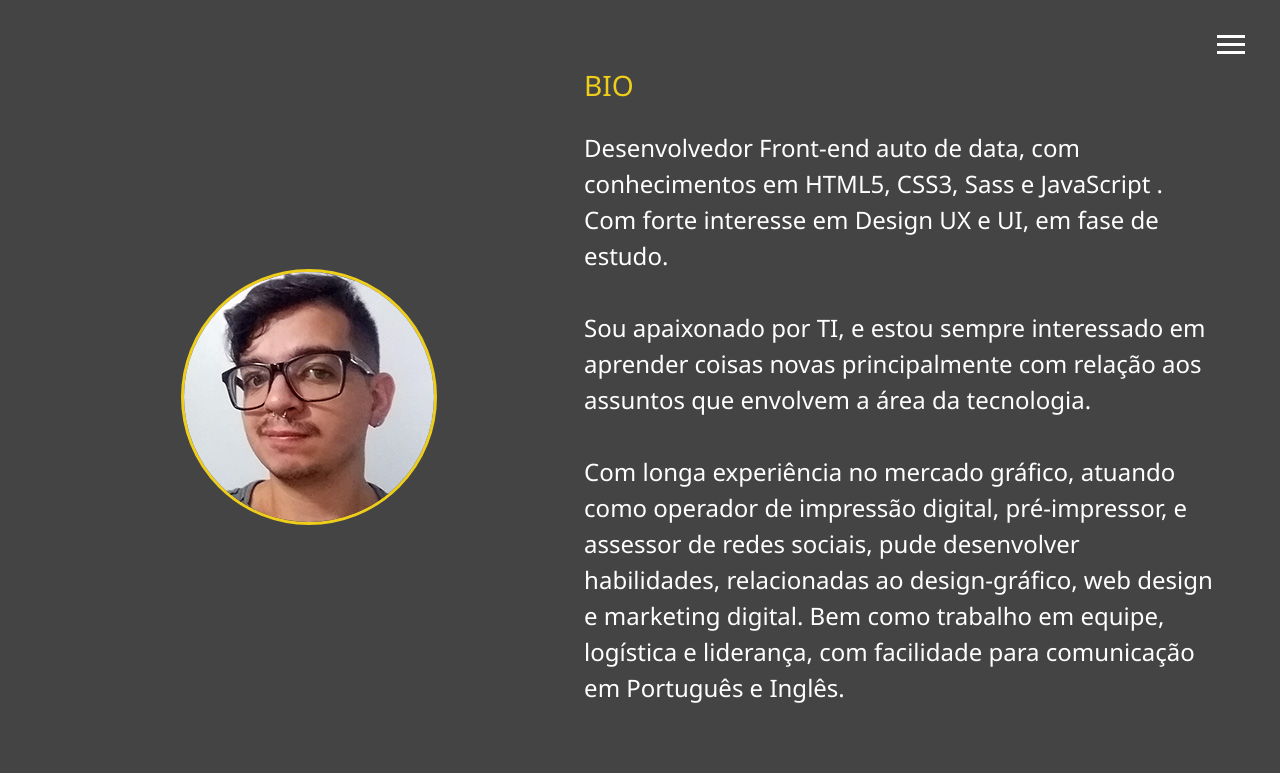
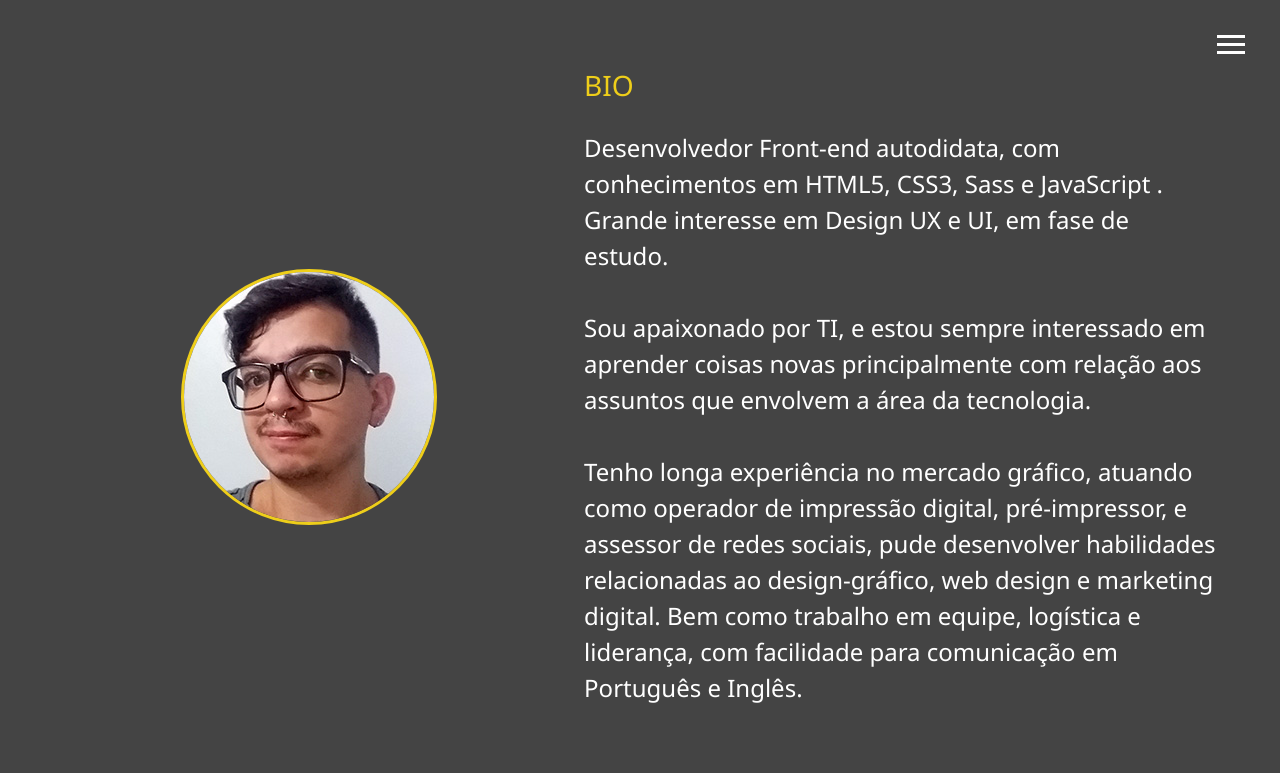
Before and after one commit to andreleecoder/AndreLee, a website: page dist/about.html in a window 1280 px wide. Shown: the top 773 px of the page. Drawn offline with Linux system fonts and the light colour scheme.

Commit message:
add some corrections to the Bios  text

```diff
--- a/dist/about.html
+++ b/dist/about.html
@@ -51,14 +51,14 @@
 
       <div class="bio">
         <h3 class="text-secondary">BIO</h3>
-        <p>Desenvolvedor Front-end auto de data, com conhecimentos em HTML5, CSS3, Sass e JavaScript .
-          Com forte interesse em Design UX e UI, em fase de estudo. <br><br>
+        <p>Desenvolvedor Front-end autodidata, com conhecimentos em HTML5, CSS3, Sass e JavaScript .
+           Grande interesse em Design UX e UI, em fase de estudo. <br><br>
 
           Sou apaixonado por TI, e estou sempre interessado em aprender coisas
            novas principalmente com relação aos assuntos que envolvem a área da tecnologia. <br><br>
 
-          Com longa experiência no mercado gráfico, atuando como operador de impressão digital,
-           pré-impressor, e assessor de redes sociais, pude desenvolver habilidades, relacionadas
+          Tenho longa experiência no mercado gráfico, atuando como operador de impressão digital,
+           pré-impressor, e assessor de redes sociais, pude desenvolver habilidades relacionadas
            ao design-gráfico, web design e marketing digital. Bem como trabalho em equipe, logística e liderança,
            com facilidade para comunicação em Português e Inglês.</p>
       </div>
```
